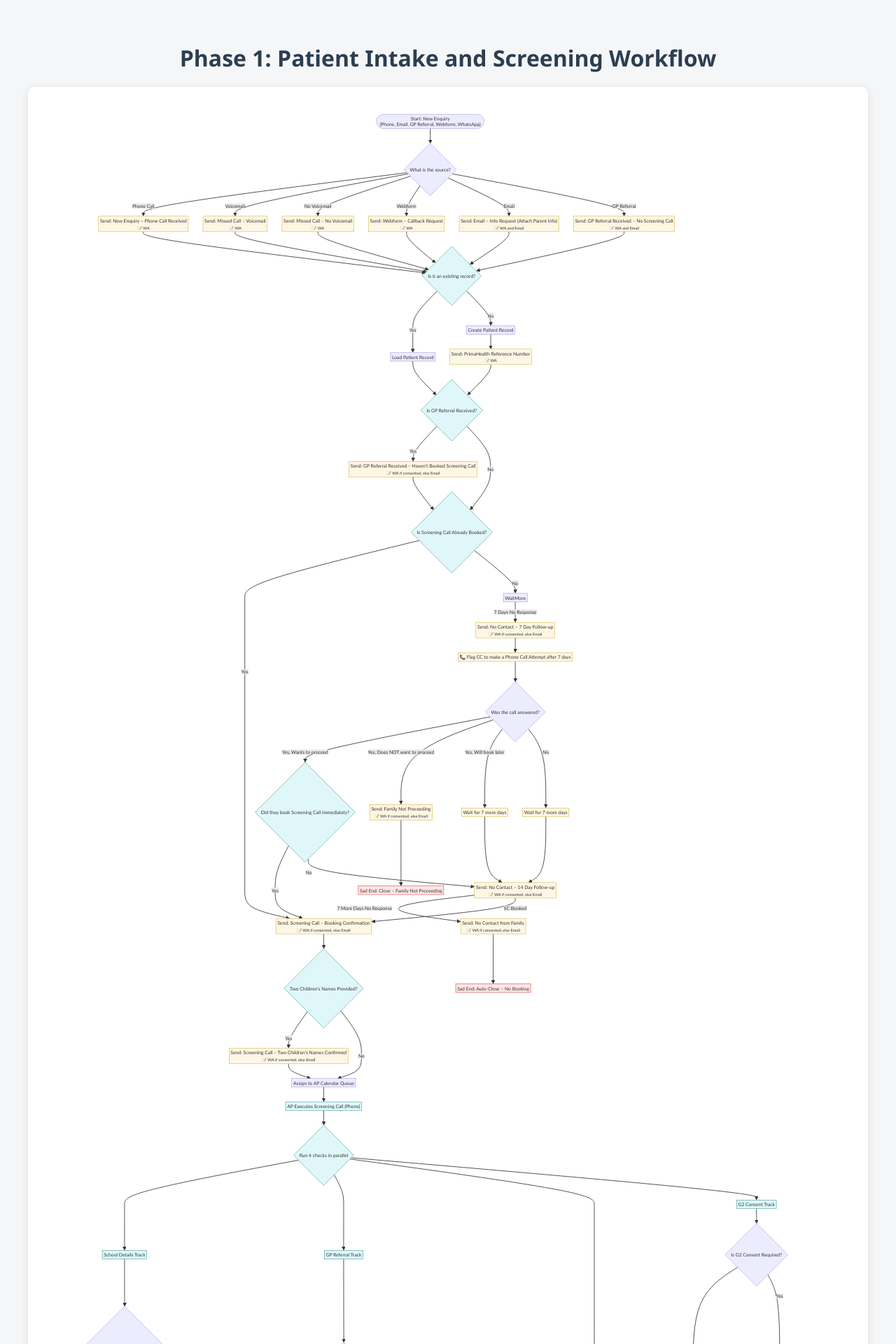
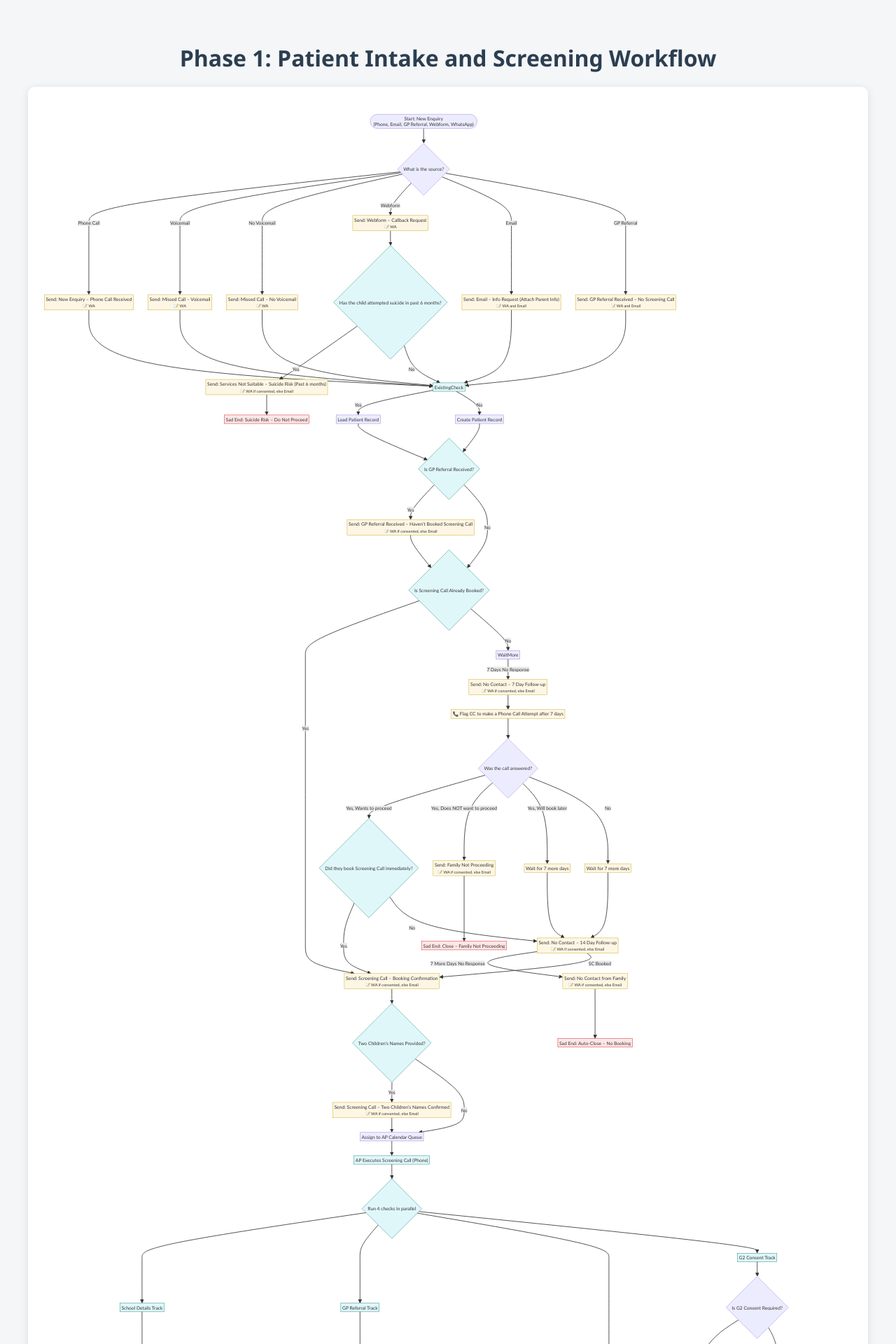
Before and after one commit to pdkv1999/primaHealth, a Python web app: template templates/phase1_overview.html in a window 1280 px wide. Shown: the top 1920 px of the page at 70% size. Run offline with Jinja, Linux system fonts and the light colour scheme; the template is opened without the code that fills it, so the values that code supplies are empty.

Commit message:
updated code

```diff
--- a/templates/phase1_overview.html
+++ b/templates/phase1_overview.html
@@ -39,7 +39,7 @@
     <pre class="mermaid">
       {% raw %}
       flowchart TD
-          %% ===== PRE-EXISTING FLOW (unchanged up to APExec) =====
+          %% ===== PRE-EXISTING FLOW (unchanged up to APExec, M0 removed) =====
           Start(["Start: New Enquiry<br>(Phone, Email, GP Referral, Webform, WhatsApp)"]) --> Source{"What is the source?"}
           Source -- Phone Call --> M1["Send: New Enquiry – Phone Call Received<br><sub>📝 WA</sub>"]
           Source -- Voicemail --> M2["Send: Missed Call – Voicemail<br><sub>📝 WA</sub>"]
@@ -48,19 +48,23 @@
           Source -- Email --> M5["Send: Email – Info Request (Attach Parent Info)<br><sub>📝 WA and Email</sub>"]
           Source -- GP Referral --> M6["Send: GP Referral Received – No Screening Call<br><sub>📝 WA and Email</sub>"]
 
-          M1 --> ExistingCheck{"Is it an existing record?"}
+          %% ===== NEW DECISION ONLY FOR WEBFORM =====
+          M4 --> SuicideCheck{"Has the child attempted suicide in past 6 months?"}
+          SuicideCheck -- Yes --> SendCloseSuicide["Send: Services Not Suitable – Suicide Risk (Past 6 months)<br><sub>📝 WA if consented, else Email</sub>"] --> CloseSuicide["Sad End: Suicide Risk – Do Not Proceed"]
+          SuicideCheck -- No --> ExistingCheck
+
+          %% ===== Rest unchanged =====
+          M1 --> ExistingCheck
           M2 --> ExistingCheck
           M3 --> ExistingCheck
-          M4 --> ExistingCheck
           M5 --> ExistingCheck
           M6 --> ExistingCheck
 
           ExistingCheck -- Yes --> LoadRec["Load Patient Record"]
           LoadRec --> GPCheck
           ExistingCheck -- No --> CreateRec["Create Patient Record"]
-          CreateRec --> M0
+          CreateRec --> GPCheck{"Is GP Referral Received?"}
 
-          M0["Send: PrimaHealth Reference Number<br><sub>📝 WA</sub>"] --> GPCheck{"Is GP Referral Received?"}
           GPCheck -- Yes --> M19["Send: GP Referral Received – Haven’t Booked Screening Call<br><sub>📝 WA if consented, else Email</sub>"]
           M19 --> SCBookedNow{"Is Screening Call Already Booked?"}
           GPCheck -- No --> SCBookedNow
@@ -95,7 +99,6 @@
           WaitSchool7a -- Details Received --> SchoolDone["School Track Complete"]
           WaitSchool7a -- No Response --> MFollowSchool2["Send: School Details – Follow-up Request (2nd)<br><sub>📝 WA if consented, else Email</sub>"] --> WaitSchool7b["⏳ Wait 7 more Days"]
           WaitSchool7b -- Details Received --> SchoolDone
-          %% CHANGED: do not connect escalate to SchoolDone
           WaitSchool7b -- No Response --> EscalateSchool["⚠️ Escalate to CC: School Details Still Missing"]
           CheckSchoolFields -- No --> SchoolDone
 
@@ -107,7 +110,6 @@
           WaitGP7a -- Referral Received --> GPDone
           WaitGP7a -- No Response --> M21a2["Send: SC Completed – GP Referral Pending (2nd)<br><sub>📝 WA if consented, else Email</sub>"] --> WaitGP7b["⏳ Wait 7 more Days"]
           WaitGP7b -- Referral Received --> GPDone
-          %% CHANGED: do not connect escalate to GPDone
           WaitGP7b -- No Response --> EscalateGP["⚠️ Escalate to CC: GP Referral Still Pending"]
 
           %% ---- RED FLAGS TRACK ----
@@ -125,7 +127,6 @@
           G2TrackStart --> G2CheckP{"Is G2 Consent Required?"}
           G2CheckP -- No --> G2Done["G2 Track Complete"]
           G2CheckP -- Yes --> M12["Send: Consent – G2 Required<br><sub>📝 WA if consented, else Email</sub>"] --> Wait7DaysG2a["⏳ Wait 7 Days or Until Received"]
-          %% CHANGED: route both consent-received paths to M14, then a single arrow M14 --> G2Done
           Wait7DaysG2a -- Consent Received --> M14["Send: Consent – G2 Received<br><sub>📝 WA if consented, else Email</sub>"]
           Wait7DaysG2a -- No Response --> M13["Send: Consent – G2 Follow-up<br><sub>📝 WA if consented, else Email</sub>"] --> Wait7DaysG2b["⏳ Wait 7 more Days"]
           Wait7DaysG2b -- Consent Received --> M14
@@ -152,9 +153,9 @@
           Decision -- On Hold --> HoldStatusMore["Status: Awaiting Additional Info"]
 
           %% ===== Styling =====
-          class M0,M1,M2,M3,M4,M5,M6,M7,M9,M12,M13,M14,M17,M18,M19,M20,M21a1,M21a2,M22a,MFollowSchool1,MFollowSchool2,RemindWA,NoAnswerFollowup,CallAttempt,FollowUp14Days,SendCloseNoContact,SendCloseFamily,SendCloseRejected,SendCloseCAMHS,SendCloseOver18,SendCloseServiceNotSuitable message
-          class Close1,Close3,CloseRedFlag,CloseFamily sadend
-          class WaitSchool7a,WaitSchool7b,WaitGP7a,WaitGP7b,DocWait,Wait7DaysG2a,Wait7DaysG2b,EscalateSchool,EscalateGP,EscalateMissing,HoldMissing,HoldStatus,HoldStatusMore,FlagCheck,InfoCheck,GPCheck,GPCheck2,ExistingCheck,SCBookedNow,BookNowCheck,ChildCheck,Decision,RedList,NotSuitableReason,APExec,ParallelStart,SchoolTrackStart,GPTrackStart,RFTrackStart,G2TrackStart,SchoolDone,GPDone,RFDone,G2Done,AllChecksDone,CMReview logic
+          class M1,M2,M3,M4,M5,M6,M7,M9,M12,M13,M14,M17,M18,M19,M20,M21a1,M21a2,M22a,MFollowSchool1,MFollowSchool2,RemindWA,NoAnswerFollowup,CallAttempt,FollowUp14Days,SendCloseNoContact,SendCloseFamily,SendCloseRejected,SendCloseCAMHS,SendCloseOver18,SendCloseServiceNotSuitable,SendCloseSuicide message
+          class Close1,Close3,CloseRedFlag,CloseFamily,CloseSuicide sadend
+          class WaitSchool7a,WaitSchool7b,WaitGP7a,WaitGP7b,DocWait,Wait7DaysG2a,Wait7DaysG2b,EscalateSchool,EscalateGP,EscalateMissing,HoldMissing,HoldStatus,HoldStatusMore,FlagCheck,InfoCheck,GPCheck,GPCheck2,ExistingCheck,SCBookedNow,BookNowCheck,ChildCheck,Decision,RedList,NotSuitableReason,APExec,ParallelStart,SchoolTrackStart,GPTrackStart,RFTrackStart,G2TrackStart,SchoolDone,GPDone,RFDone,G2Done,AllChecksDone,CMReview,SuicideCheck logic
 
           classDef message fill:#fef6e4,stroke:#c4a000,stroke-width:1px
           classDef sadend fill:#ffe6e6,stroke:#cc0000,stroke-width:1px
@@ -162,6 +163,7 @@
       {% endraw %}
     </pre>
   </div>
+
   <script>
     mermaid.initialize({
       startOnLoad: true,
```
